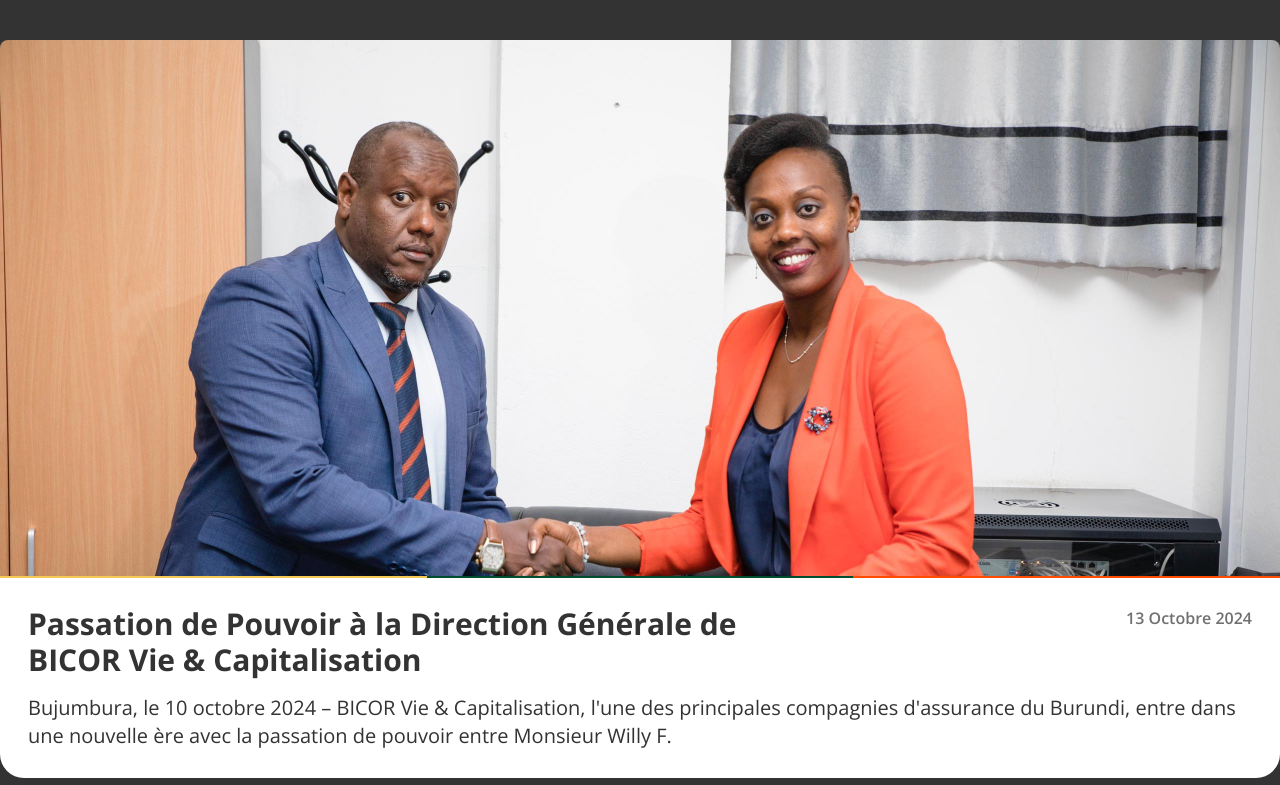
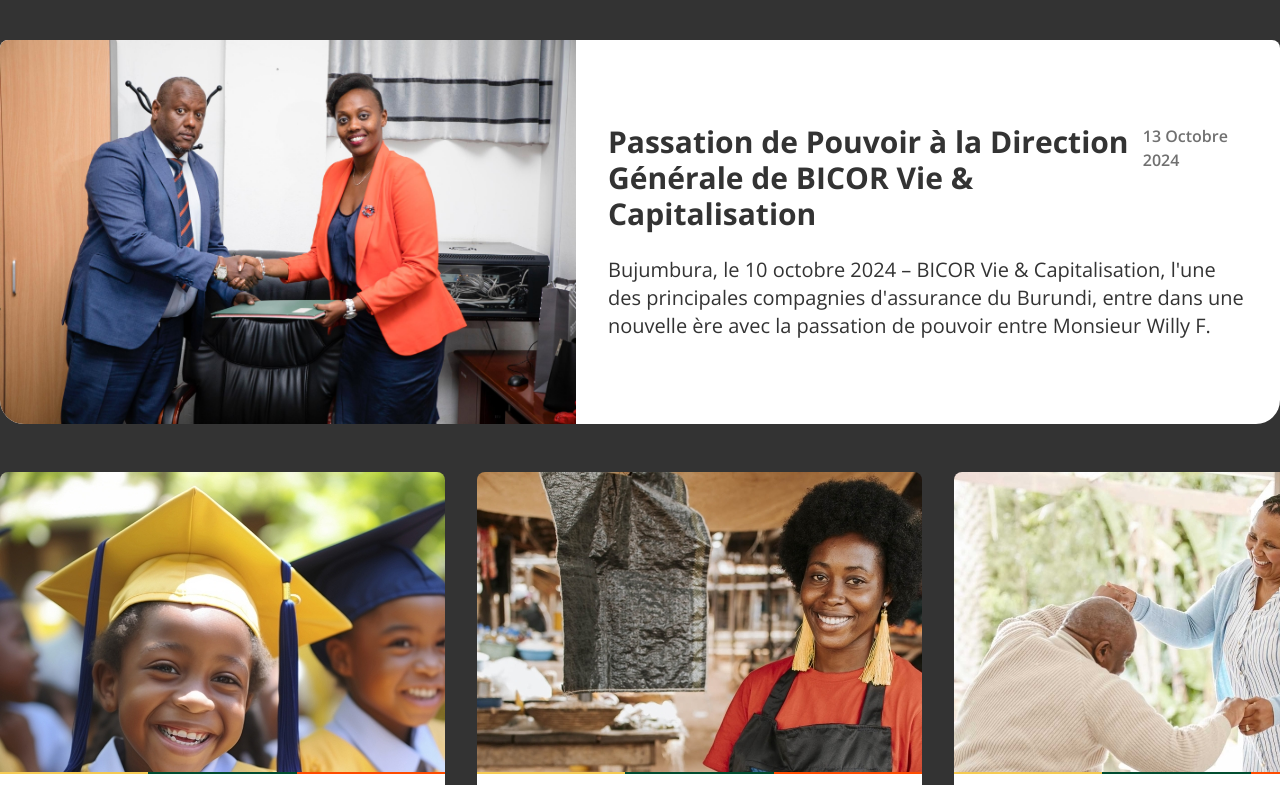
Before and after one commit to tertcoder/bicor-vie-redesign, a React (Vite) app: page / in a window 1280 px wide. Shown: the part 3575-4360 px from the top of the page. Built offline with nearby package versions, Linux system fonts and the light colour scheme.

Commit message:
new approach on the actuality page

```diff
--- a/src/sections/accueil/Actualite.jsx
+++ b/src/sections/accueil/Actualite.jsx
@@ -36,15 +36,15 @@
       while (isAnimating) {
         // Start position
         await controls.start({ x: 0 }, { duration: 1.5, ease: "easeInOut" });
-        await new Promise(resolve => setTimeout(resolve, 3000));
+        await new Promise((resolve) => setTimeout(resolve, 3000));
 
         // Move through each step
         for (let i = 1; i <= totalSteps && isAnimating; i++) {
           await controls.start(
             { x: stepSize * i },
-            { duration: 1.5, ease: "easeInOut" }
+            { duration: 1.5, ease: "easeInOut" },
           );
-          await new Promise(resolve => setTimeout(resolve, 3000));
+          await new Promise((resolve) => setTimeout(resolve, 3000));
         }
       }
     };
@@ -81,17 +81,18 @@
             </svg>
             <p className="text-[32px] font-bold text-neutral">Actualité</p>
           </div>
-          <div className="w-full overflow-hidden rounded-b-3xl rounded-t-lg">
-            <div className="max-h-[536px] w-full overflow-hidden">
-              <img src={Img} alt="photo" />
+          <div className="flex w-full overflow-hidden rounded-b-3xl rounded-t-lg">
+            <div className="w-full max-w-xl overflow-hidden bg-white">
+              <img src={Img} alt="photo" className="h-full w-full" />
             </div>
-            <ProgressUi />
-            <div className="w-full space-y-4 bg-white p-7">
+
+            <div className="w-full flex-1 space-y-4 bg-white p-8 flex items-center justify-center">
+              <div className="space-y-6">
                 <div className="flex w-full items-start justify-between">
-                <div className="max-w-[709px]">
+                  <div className="w-full">
                     <p className="text-3xl font-bold text-textGray">
-                    Passation de Pouvoir à la Direction Générale de BICOR Vie &
-                    Capitalisation
+                      Passation de Pouvoir à la Direction Générale de BICOR Vie
+                      & Capitalisation
                     </p>
                   </div>
                   <div>
@@ -103,14 +104,15 @@
                 <div>
                   <p className="text-xl text-textGray">
                     Bujumbura, le 10 octobre 2024 – BICOR Vie & Capitalisation,
-                  l'une des principales compagnies d'assurance du Burundi, entre
-                  dans une nouvelle ère avec la passation de pouvoir entre
-                  Monsieur Willy F.
+                    l'une des principales compagnies d'assurance du Burundi,
+                    entre dans une nouvelle ère avec la passation de pouvoir
+                    entre Monsieur Willy F.
                   </p>
                 </div>
               </div>
             </div>
-          <div className="overflow-auto" ref={containerRef}>
+          </div>
+          <div className="overflow-hidden" ref={containerRef}>
             <motion.div
               className="flex items-baseline gap-8 py-4"
               animate={controls}
--- a/src/ui/NavBar.jsx
+++ b/src/ui/NavBar.jsx
@@ -49,7 +49,7 @@
   return (
     <>
       <nav
-        className={`left-0 top-0 z-50 w-full duration-300 ${navStyle.position}`}
+        className={`left-0 top-0 z-50 w-full duration-100 ${navStyle.position}`}
         style={{ backgroundColor: navStyle.backgroundColor }}
       >
         <div className="mx-auto mb-2 flex w-full max-w-screen-xl flex-row items-center justify-between py-2 max-xl:px-4">
```
Also changed, not shown: src/assets/dfdfd.jpg (added). Lines whose indentation alone changed are shown as unchanged.
